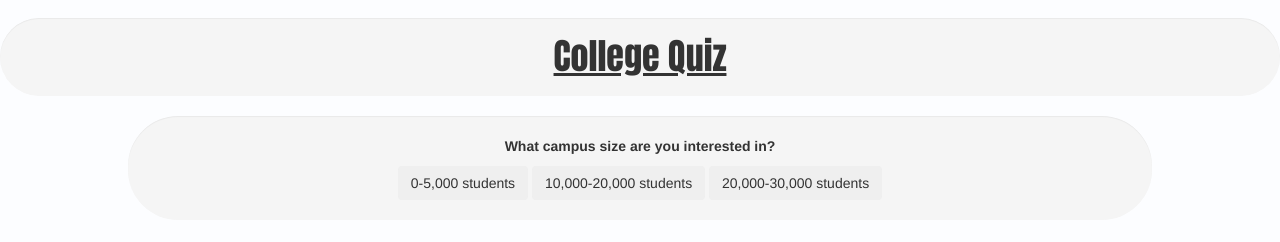
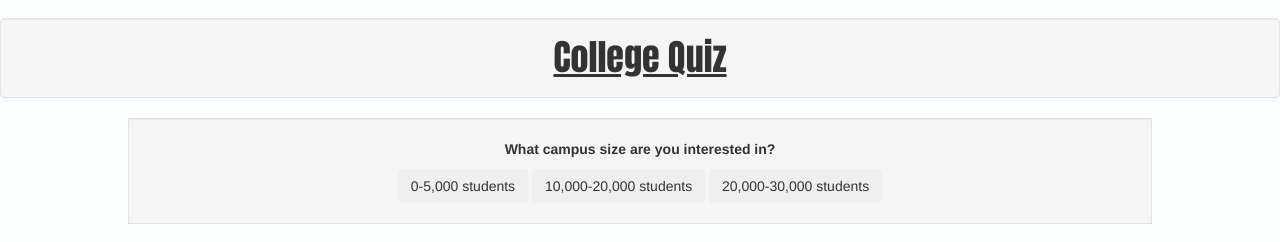
Before and after one commit to jaredfitton/college-guide, a plain HTML site: page html/collegeQuiz.html in a window 1280 px wide. Shown: the part 54-296 px from the top of the page. Drawn offline with nearby package versions, Linux system fonts and the light colour scheme.

Commit message:
Update collegequiz.css

```diff
--- a/css/collegequiz.css
+++ b/css/collegequiz.css
@@ -24,7 +24,7 @@ table {
 	display:none;
 }
 
-.well{
+.what{
 	border-radius:50px;
 	border:0px;
 }
```
